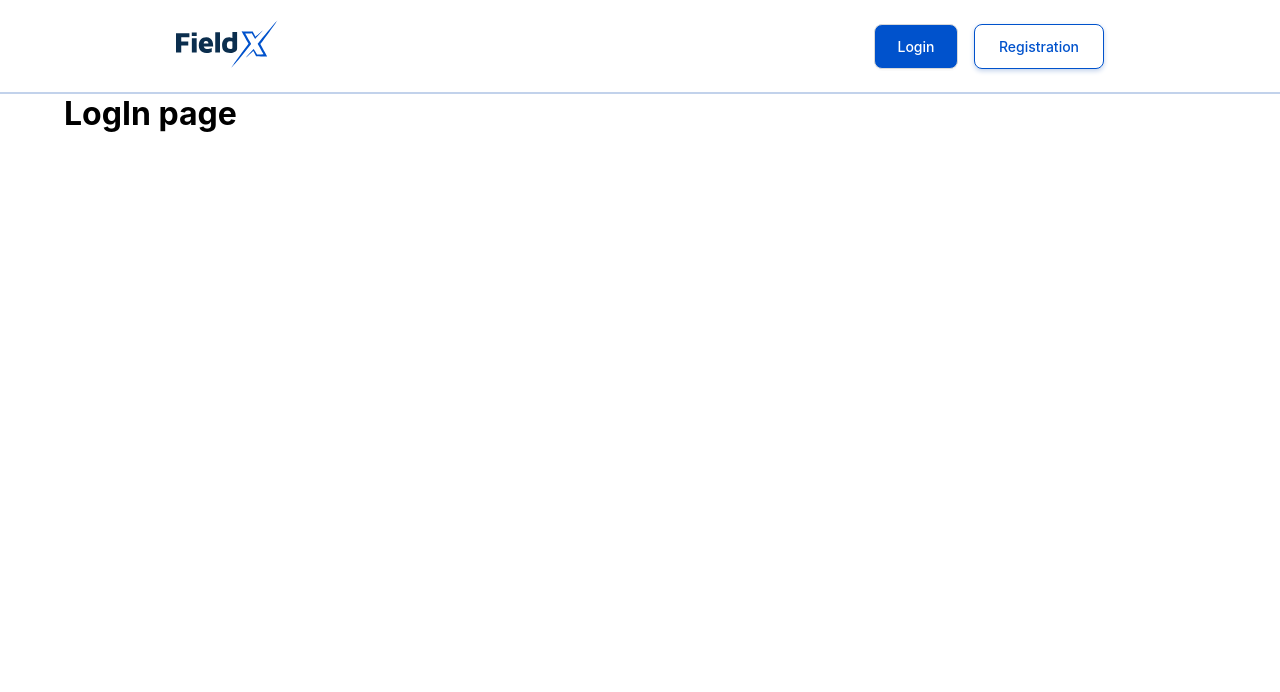
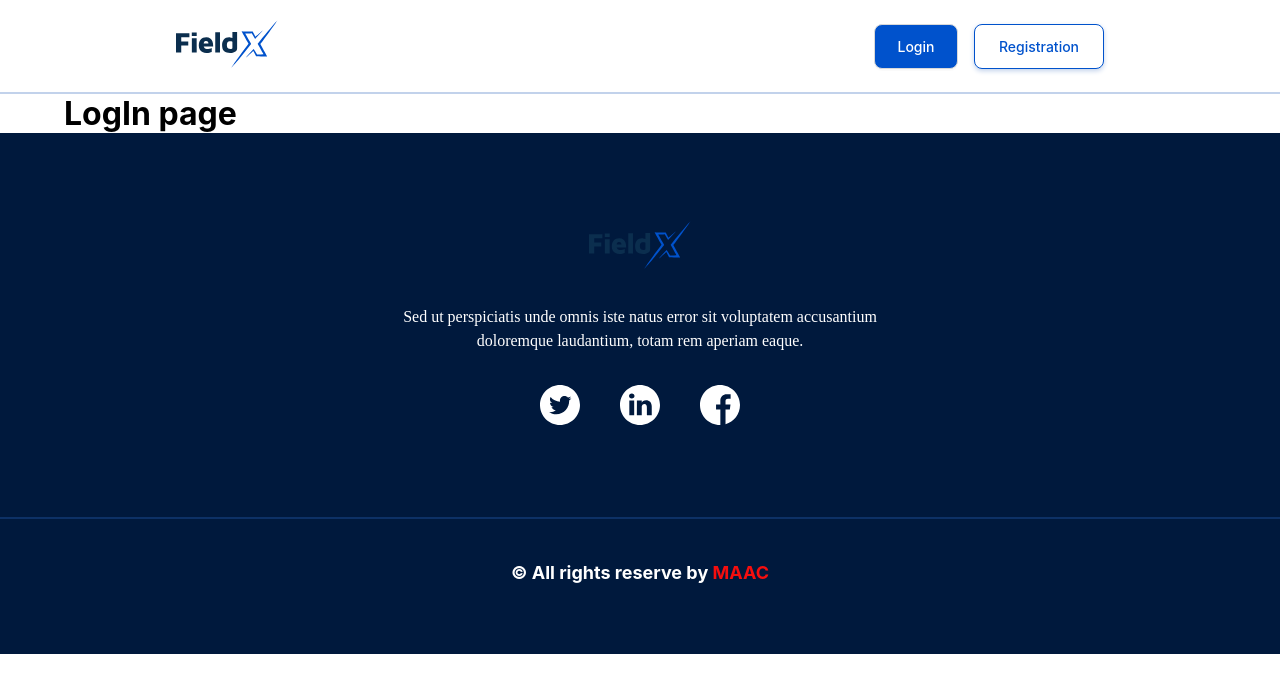
Before and after one commit to kamruzzaman-dev/MAACTASK, a React (Vite) app: page /log-in in a window 1280 px wide. Shown: the top 692 px of the page. Built offline with nearby package versions, Linux system fonts and the light colour scheme.

Commit message:
design: footer section

```diff
--- a/src/App.tsx
+++ b/src/App.tsx
@@ -1,11 +1,13 @@
 import { Outlet } from "react-router-dom";
 import Header from "./component/shareComponent/header";
+import Footer from "./component/shareComponent/footer";
 
 function App() {
   return (
     <div>
       <Header />
       <Outlet />
+      <Footer/>
     </div>
   );
 }
--- a/src/component/landingPageComponent/CommonQuestion.tsx
+++ b/src/component/landingPageComponent/CommonQuestion.tsx
@@ -2,9 +2,9 @@ import Faq from "../shareComponent/Faq";
 
 const CommonQuestion = () => {
     return (
-        <div className="common-bg" style={{ background: "#0052CC" }}>
-            <div className="main-container" style={{height: 'calc(100vh - 100px)'}} >
-                <div style={{ paddingTop: "100px", width: "100%", display: "flex", flexDirection: "column", justifyContent: "center" }}>
+        <div className="common-bg" style={{ paddingBottom: "50px", background: "#0052CC" }}>
+            <div className="main-container" style={{ height: 'calc(100vh - 100px)' }} >
+                <div style={{ padding: "100px", width: "100%", display: "flex", flexDirection: "column", justifyContent: "center" }}>
                     <p style={{
                         textAlign: "center",
                         fontSize: "18px",
@@ -19,7 +19,7 @@ const CommonQuestion = () => {
                         fontWeight: "700",
                         color: "#ddd"
                     }}>Frequently asked questions</h2>
-                    <Faq/>
+                    <Faq />
                 </div>
             </div>
         </div>
--- /dev/null
+++ b/src/component/shareComponent/footer/index.tsx
@@ -0,0 +1,127 @@
+import logo from "../../../assets/logo/FieldX.svg";
+const Footer = () => {
+  return (
+    <div
+      style={{
+        background: "#00193D",
+        textAlign: "center",
+      }}
+    >
+      <div style={{ paddingTop: "88px" }}>
+        <img src={logo} alt="Logo" />
+      </div>
+      <p
+        style={{
+          width: "516px",
+          color: "#FFF",
+          textAlign: "center",
+          fontFamily: "Manrope",
+          fontSize: "16px",
+          fontStyle: "normal",
+          fontWeight: 500,
+          lineHeight: "150%",
+          margin: "0 auto",
+          paddingTop: "32px",
+        }}
+      >
+        Sed ut perspiciatis unde omnis iste natus error sit voluptatem
+        accusantium doloremque laudantium, totam rem aperiam eaque.
+      </p>
+      <div
+        style={{
+          display: "flex",
+          alignItems: "center",
+          gap: "40px",
+          justifyContent: "center",
+          padding: "32px 0 88px",
+        }}
+      >
+        <div>
+          <svg
+            xmlns="http://www.w3.org/2000/svg"
+            width="40"
+            height="40"
+            viewBox="0 0 40 40"
+            fill="none"
+          >
+            <g clipPath="url(#clip0_12_1594)">
+              <path
+                d="M20 0C8.95599 0 0 8.95599 0 20C0 31.044 8.95599 40 20 40C31.044 40 40 31.044 40 20C40 8.95599 31.044 0 20 0ZM29.1318 15.5939C29.1406 15.7907 29.1449 15.9885 29.1449 16.1871C29.1449 22.2531 24.5276 29.248 16.0837 29.2484H16.084H16.0837C13.4912 29.2484 11.0788 28.4885 9.04724 27.1863C9.40643 27.2287 9.77203 27.2498 10.1422 27.2498C12.2931 27.2498 14.2725 26.5161 15.8438 25.2847C13.8342 25.2475 12.1399 23.9203 11.5552 22.0963C11.835 22.15 12.1228 22.1793 12.4179 22.1793C12.8369 22.1793 13.2428 22.1228 13.6285 22.0175C11.528 21.597 9.94568 19.7406 9.94568 17.5177C9.94568 17.4969 9.94568 17.4783 9.94629 17.4591C10.5649 17.803 11.2723 18.0099 12.0255 18.0331C10.7928 17.2107 9.9826 15.8047 9.9826 14.212C9.9826 13.371 10.21 12.583 10.6042 11.9046C12.868 14.6823 16.2512 16.5091 20.0665 16.701C19.9878 16.3647 19.9472 16.0144 19.9472 15.6543C19.9472 13.1201 22.0032 11.0641 24.5383 11.0641C25.8588 11.0641 27.0514 11.6223 27.8891 12.5146C28.9349 12.3083 29.917 11.9263 30.8041 11.4005C30.4608 12.4719 29.7333 13.371 28.7854 13.9395C29.7141 13.8284 30.5991 13.5822 31.4215 13.2166C30.8072 14.1373 30.0281 14.946 29.1318 15.5939Z"
+                fill="white"
+              />
+            </g>
+            <defs>
+              <clipPath id="clip0_12_1594">
+                <rect width="40" height="40" fill="white" />
+              </clipPath>
+            </defs>
+          </svg>
+        </div>
+        <div>
+          <svg
+            xmlns="http://www.w3.org/2000/svg"
+            width="40"
+            height="40"
+            viewBox="0 0 40 40"
+            fill="none"
+          >
+            <g clipPath="url(#clip0_12_1596)">
+              <path
+                d="M20 0C8.95599 0 0 8.95599 0 20C0 31.044 8.95599 40 20 40C31.044 40 40 31.044 40 20C40 8.95599 31.044 0 20 0ZM14.1882 30.2344H9.31732V15.5801H14.1882V30.2344ZM11.7529 13.5791H11.7212C10.0867 13.5791 9.02954 12.4539 9.02954 11.0477C9.02954 9.60968 10.119 8.51562 11.7853 8.51562C13.4515 8.51562 14.4769 9.60968 14.5087 11.0477C14.5087 12.4539 13.4515 13.5791 11.7529 13.5791ZM31.7517 30.2344H26.8814V22.3947C26.8814 20.4245 26.1761 19.0808 24.4138 19.0808C23.0682 19.0808 22.2668 19.9872 21.9147 20.8621C21.7859 21.1752 21.7545 21.6129 21.7545 22.0508V30.2344H16.8839C16.8839 30.2344 16.9476 16.955 16.8839 15.5801H21.7545V17.655C22.4017 16.6565 23.5599 15.2362 26.1441 15.2362C29.3488 15.2362 31.7517 17.3306 31.7517 21.8317V30.2344Z"
+                fill="white"
+              />
+            </g>
+            <defs>
+              <clipPath id="clip0_12_1596">
+                <rect width="40" height="40" fill="white" />
+              </clipPath>
+            </defs>
+          </svg>
+        </div>
+        <div>
+          <svg
+            xmlns="http://www.w3.org/2000/svg"
+            width="40"
+            height="40"
+            viewBox="0 0 40 40"
+            fill="none"
+          >
+            <g clipPath="url(#clip0_12_1598)">
+              <path
+                d="M40 20C40 8.95312 31.0469 0 20 0C8.95312 0 0 8.95312 0 20C0 31.0469 8.95312 40 20 40C20.1172 40 20.2344 40 20.3516 39.9922V24.4297H16.0547V19.4219H20.3516V15.7344C20.3516 11.4609 22.9609 9.13281 26.7734 9.13281C28.6016 9.13281 30.1719 9.26562 30.625 9.32812V13.7969H28C25.9297 13.7969 25.5234 14.7812 25.5234 16.2266V19.4141H30.4844L29.8359 24.4219H25.5234V39.2266C33.8828 36.8281 40 29.1328 40 20Z"
+                fill="white"
+              />
+            </g>
+            <defs>
+              <clipPath id="clip0_12_1598">
+                <rect width="40" height="40" fill="white" />
+              </clipPath>
+            </defs>
+          </svg>
+        </div>
+      </div>
+      <hr
+        style={{
+          width: "100%",
+          border: "1px solid #0D3166",
+          margin: "0 auto",
+        }}
+      />
+      <p
+        style={{
+          padding: "40px 0 68px",
+          color: "#FFF",
+          textAlign: "center",
+          fontSize: "18px",
+          fontStyle: "normal",
+          fontWeight: 700,
+          lineHeight: "150%",
+        }}
+      >
+        © All rights reserve by <span style={{ color: "#F60E0E" }}>MAAC</span>
+      </p>
+    </div>
+  );
+};
+
+export default Footer;
```
